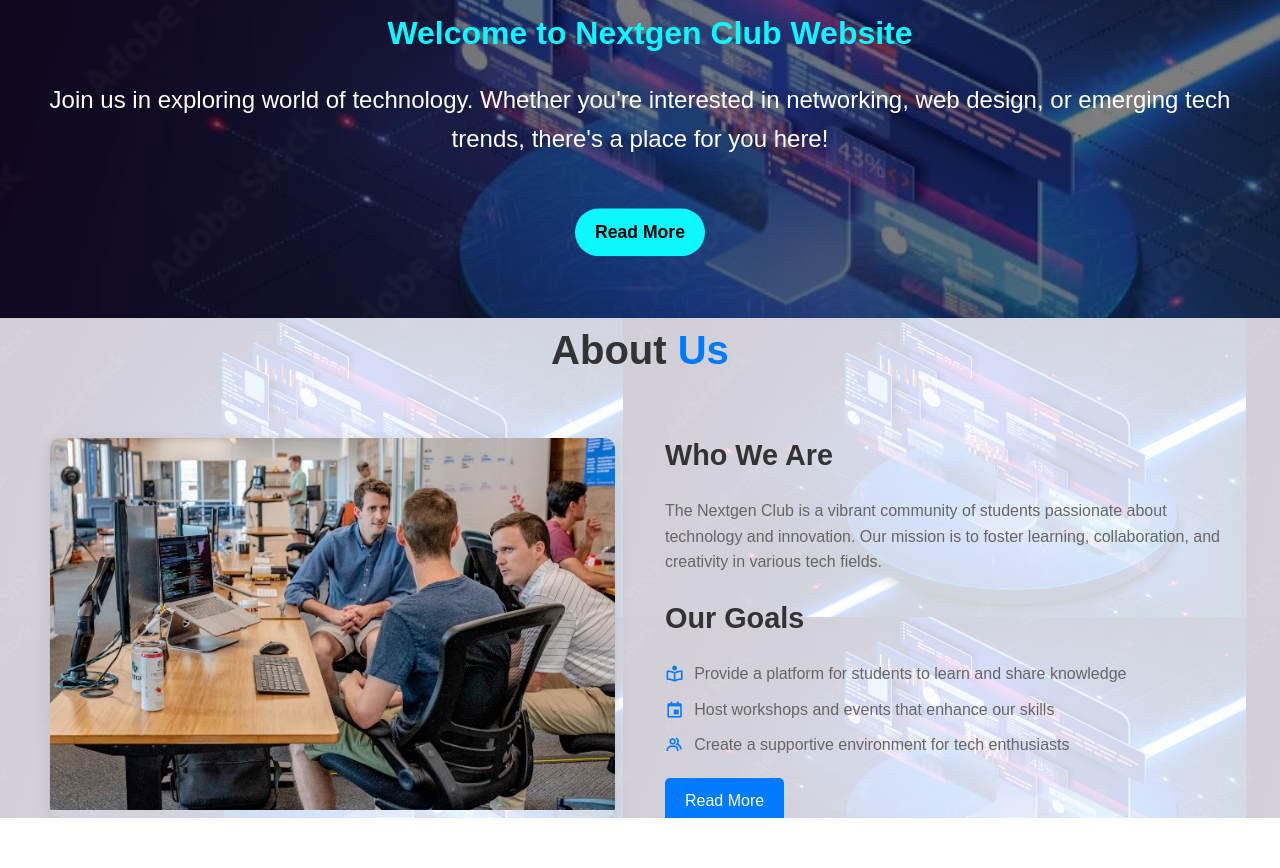
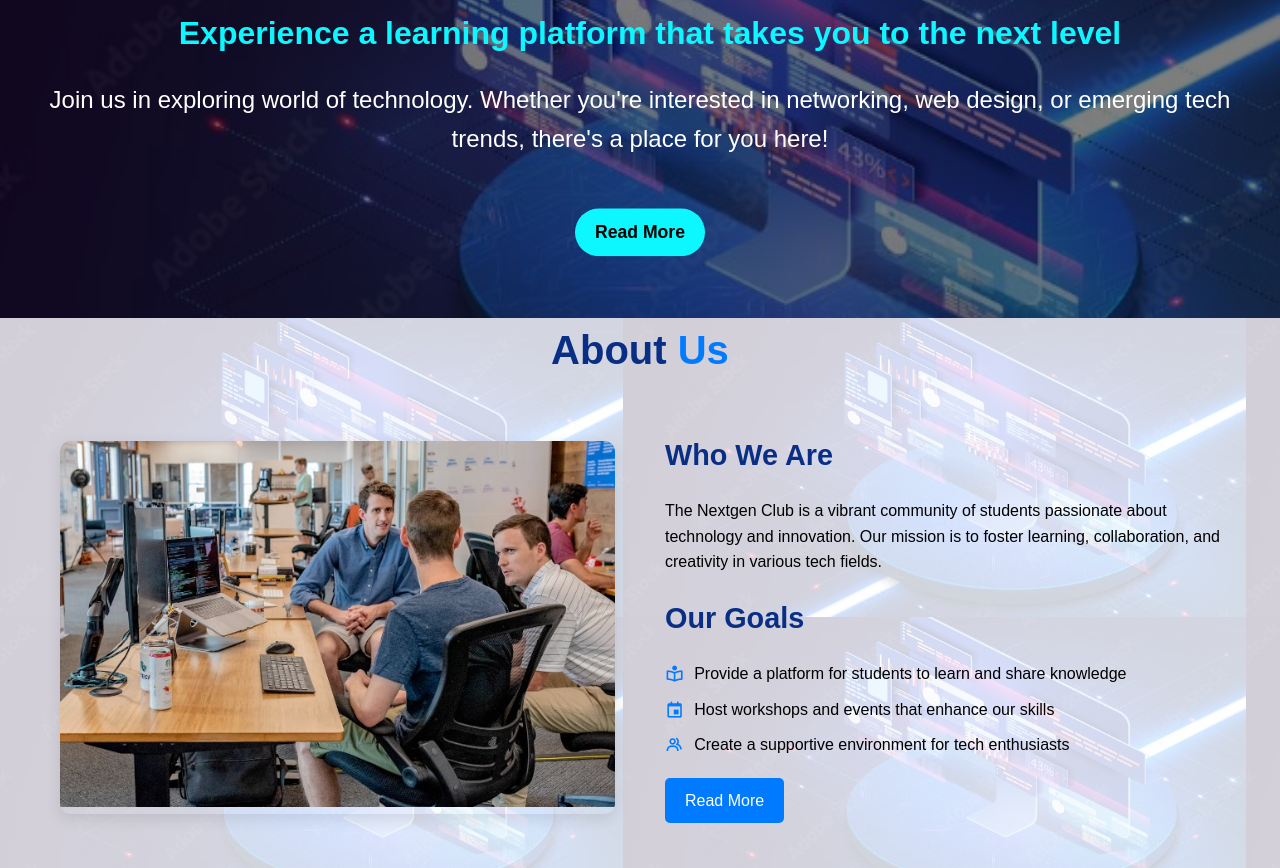
Before and after one commit to Kelvinnambale/Student-club-website, a plain HTML site: page index.html in a window 1280 px wide. Shown: the part 152-1020 px from the top of the page. Before the commit the page ends 970 px from the top, so only its background shows below. Drawn offline with nearby package versions, Linux system fonts and the light colour scheme.

Commit message:
updated html and css

```diff
--- a/index.html
+++ b/index.html
@@ -58,7 +58,7 @@
         </div>
         <div class="foreground-overlay"></div>
         <div class="content">
-            <h1>Welcome to Nextgen Club Website</h1>
+            <h1>Experience a learning platform that takes you to the next level</h1>
             <p>Join us in exploring world of technology.
                 Whether you're interested in networking, web design,
                 or emerging tech trends, there's a place for you here!
--- a/style.css
+++ b/style.css
@@ -205,7 +205,7 @@ body {
     background-attachment: fixed;
     position: relative;
     overflow: hidden;
-    height: 500px;
+    height: 550px;
     width: 100%;
 }
 
@@ -223,7 +223,7 @@ body {
 .container {
     max-width: 1200px;
     margin: 0 auto;
-    padding: 0 10px;
+    padding: 0 20px;
     position: relative;
     z-index: 2;
 }
@@ -232,7 +232,7 @@ body {
     text-align: center;
     font-size: 2.5em;
     margin-bottom: 50px;
-    color: #333;
+    color: var(--third-color);
 }
 
 .section-heading span {
@@ -298,13 +298,13 @@ body {
 .about-text h3 {
     font-size: 1.8em;
     margin-bottom: 20px;
-    color: #333;
+    color: var(--third-color);
 }
 
 .about-text p, .about-text ul {
     margin-bottom: 20px;
     line-height: 1.6;
-    color: #666;
+    color: var(--text-color);
     font-weight: 300;
 }
 
```
Also changed, not shown: images/about.png (deleted).
